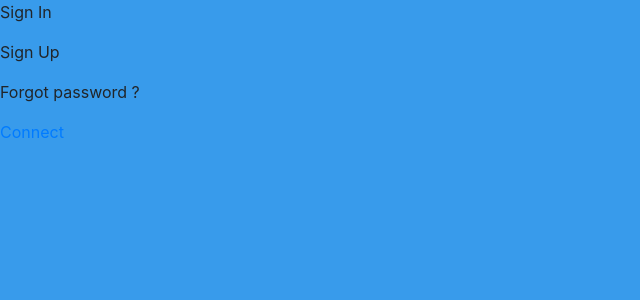
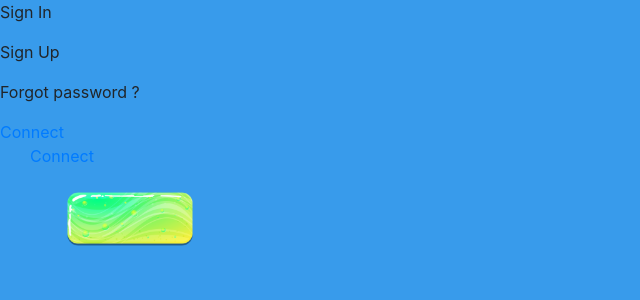
Before and after one commit to JeanCarrillo/super-block-heroes, an Angular app: page / in a window 1280 px wide. Shown: the top 300 px of the page, without its empty margins (0-640 px from the left). Built offline with nearby package versions, Linux system fonts and the light colour scheme.

Commit message:
cute buttons in progress

```diff
--- a/src/app/app.module.ts
+++ b/src/app/app.module.ts
@@ -14,6 +14,7 @@ import { GameComponent } from './pages/game/game.component';
 import { BoardComponent } from './pages/game/board/board.component';
 import { MonsterComponent } from './pages/game/monster/monster.component';
 import { ScoreComponent } from './pages/game/score/score.component';
+import { ButtonComponent } from './components/button/button.component';
 
 @NgModule({
   declarations: [
@@ -28,7 +29,8 @@ import { ScoreComponent } from './pages/game/score/score.component';
     GameComponent,
     BoardComponent,
     MonsterComponent,
-    ScoreComponent
+    ScoreComponent,
+    ButtonComponent
   ],
   imports: [BrowserModule, AppRoutingModule],
   providers: [],
--- /dev/null
+++ b/src/app/components/button/button.component.css
@@ -0,0 +1,19 @@
+.cuteButton {
+    background-image: url(../../../assets/img/button.png);
+    background-size: contain;
+    background-repeat: no-repeat;
+    background-position: center;
+    height: 150px;
+    width: 200px;
+    transition: 1s;
+    margin-left: 30px;
+}
+.cuteButton:hover {
+    filter: saturate(2);
+    transform: scale(1.1);
+    transition-property: transform;
+    transition-duration: 1s;
+}
+a {
+
+}
--- /dev/null
+++ b/src/app/components/button/button.component.html
@@ -0,0 +1,4 @@
+
+<div class="cuteButton">
+    <a [routerLink]="['/accueil']">Connect</a>
+</div>
--- /dev/null
+++ b/src/app/components/button/button.component.ts
@@ -0,0 +1,15 @@
+import { Component, OnInit } from '@angular/core';
+
+@Component({
+  selector: 'app-button',
+  templateUrl: './button.component.html',
+  styleUrls: ['./button.component.css']
+})
+export class ButtonComponent implements OnInit {
+
+  constructor() { }
+
+  ngOnInit() {
+  }
+
+}
--- a/src/app/pages/home/home.component.html
+++ b/src/app/pages/home/home.component.html
@@ -2,3 +2,5 @@
 <p>Sign Up</p>
 <p>Forgot password ?</p>
 <a [routerLink]="['/accueil']">Connect</a>
+
+<app-button></app-button>
```
Also changed, not shown: src/assets/img/button.png (added), 1 other file (tests, documents, lock files or other folders).
